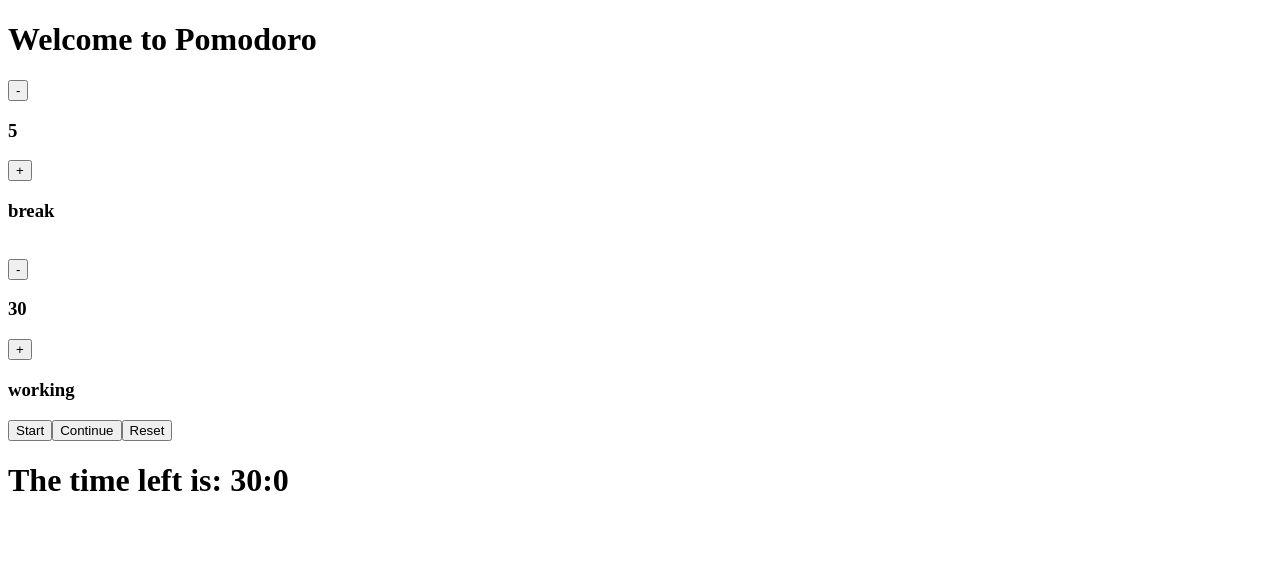
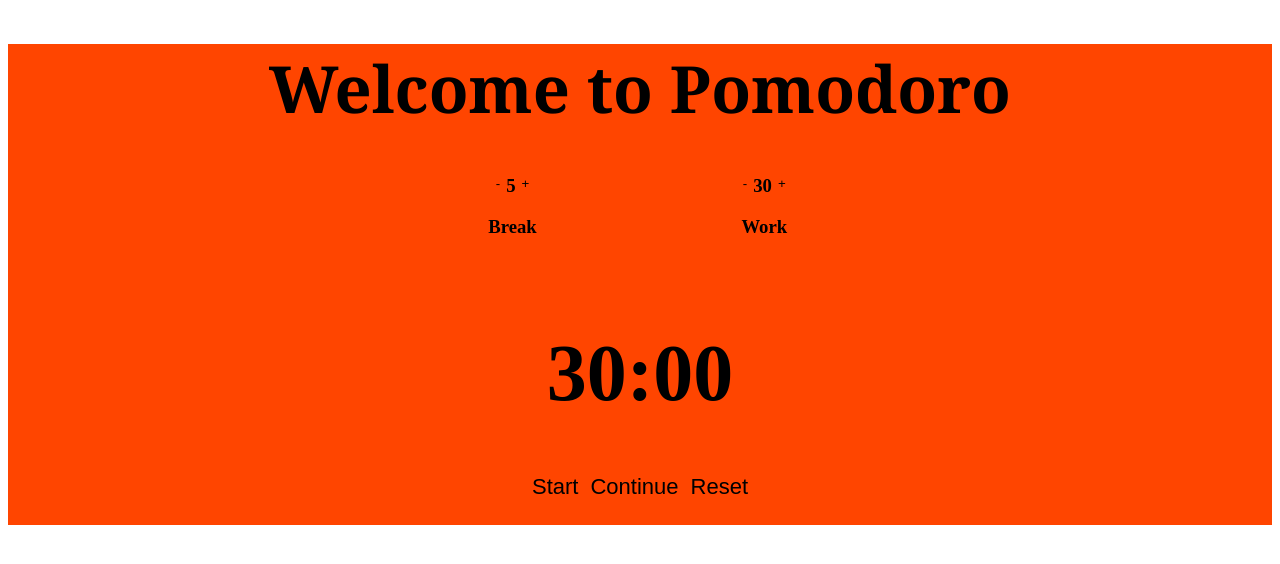
Before and after one commit to bekiryoruk/pomodoroApp, a React (Create React App) app: page / in a window 1280 px wide. Shown: the top 564 px of the page. Built offline with nearby package versions, Linux system fonts and the light colour scheme.

Commit message:
adding styles

```diff
--- /dev/null
+++ b/src/App.css
@@ -0,0 +1,50 @@
+.allpage {
+  background-color: orangered;
+  text-align: center;
+}
+.welcome {
+  text-align: center;
+  font-size: 65px;
+  font-family: Georgia, 'Times New Roman', Times, serif;
+}
+.btn {
+  display: inline-block;
+  vertical-align: text-top;
+  margin: 0 auto;
+  background: transparent;
+  border: transparent;
+}
+.breakcircle {
+  display: inline-block;
+  vertical-align: text-top;
+  margin: 0 auto;
+  padding-right: 100px;
+}
+.workingcircle {
+  display: inline-block;
+  vertical-align: text-top;
+  margin: 0 auto;
+  padding-left: 100px;
+}
+.breaknumbertext {
+  display: inline-block;
+  vertical-align: text-top;
+  margin: 0 auto;
+}
+.workingnumbertext {
+  display: inline-block;
+  vertical-align: text-top;
+  margin: 0 auto;
+}
+.startstopreset {
+  display: inline-block;
+  vertical-align: text-top;
+  margin: 0 auto;
+  background: transparent;
+  border: transparent;
+  padding-bottom: 25px;
+  font-size: 22px;
+}
+.timeremain {
+  font-size: 40px;
+}
--- a/src/App.js
+++ b/src/App.js
@@ -1,5 +1,5 @@
 import React from 'react'
-
+import './App.css'
 class App extends React.Component {
   constructor() {
     super()
@@ -68,35 +68,52 @@ class App extends React.Component {
   }
   render() {
     return (
-      <div>
+      <div className='allpage'>
         <div>
-          <h1>Welcome to Pomodoro</h1>
+          <h1 className='welcome'>Welcome to Pomodoro</h1>
+        </div>
+
+        <div>
+          <div className='breakcircle'>
+            <button className='btn' onClick={this.decreaseBreak}>
+              -
+            </button>
+            <h3 className='breaknumbertext'>{this.state.break}</h3>
+            <button className='btn' onClick={this.increaseBreak}>
+              +
+            </button>
+            <h3>Break</h3>
+            <br />
+          </div>
+          <div className='workingcircle'>
+            <button className='btn' onClick={this.decreaseMinutes}>
+              -
+            </button>
+            <h3 className='workingnumbertext'>{this.state.minutes}</h3>
+            <button className='btn' onClick={this.increaseMinutes}>
+              +
+            </button>
+            <h3>Work</h3>
+          </div>
+        </div>
+        <div className='timeremain'>
+          <h1>
+            {Math.floor(this.state.total_time / 60)}:
+            {this.state.total_time % 60 === 0
+              ? '00'
+              : this.state.total_time % 60}
+          </h1>
         </div>
         <div>
-          <button onClick={this.decreaseBreak}>-</button>
-          <h3>{this.state.break}</h3>
-          <button onClick={this.increaseBreak}>+</button>
-          <h3>break</h3>
-          <br />
-        </div>
-        <div>
-          <button onClick={this.decreaseMinutes}>-</button>
-          <h3>{this.state.minutes}</h3>
-          <button onClick={this.increaseMinutes}>+</button>
-          <h3>working</h3>
-        </div>
-        <div>
-          <button onClick={this.startTime}>Start</button>
-          <button onClick={this.stopTime}>
+          <button className='startstopreset' onClick={this.startTime}>
+            Start
+          </button>
+          <button className='startstopreset' onClick={this.stopTime}>
             {this.state.work ? 'Stop' : 'Continue'}
           </button>
-          <button onClick={this.resetTime}>Reset</button>
-        </div>
-        <div>
-          <h1>
-            The time left is: {Math.floor(this.state.total_time / 60)}:
-            {this.state.total_time % 60}
-          </h1>
+          <button className='startstopreset' onClick={this.resetTime}>
+            Reset
+          </button>
         </div>
       </div>
     )
```
